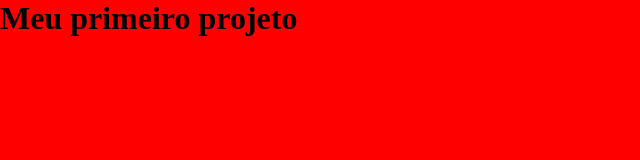
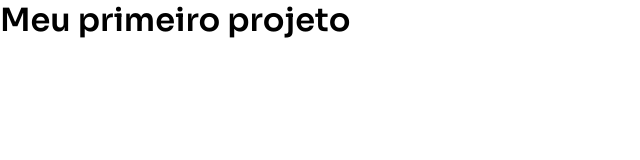
Before and after one commit to pedrohg-p/landingpage, a plain HTML site: page projeto/index.html in a window 1280 px wide. Shown: the whole page, without its empty margins (0-640 px from the left). Drawn offline with Linux system fonts and the light colour scheme.

Commit message:
Atualiza a fonte

```diff
--- a/projeto/style.scss
+++ b/projeto/style.scss
@@ -6,5 +6,5 @@
 }
 
 body{
-    background-color: red;
+    font-family: 'Sora', sans-serif;
 }
```
Also changed, not shown: projeto/style.css, 1 other file.
